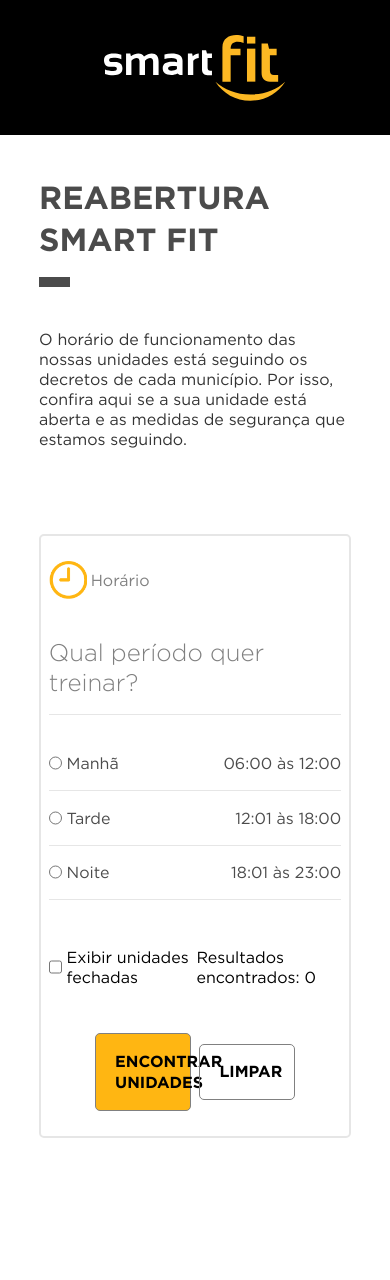
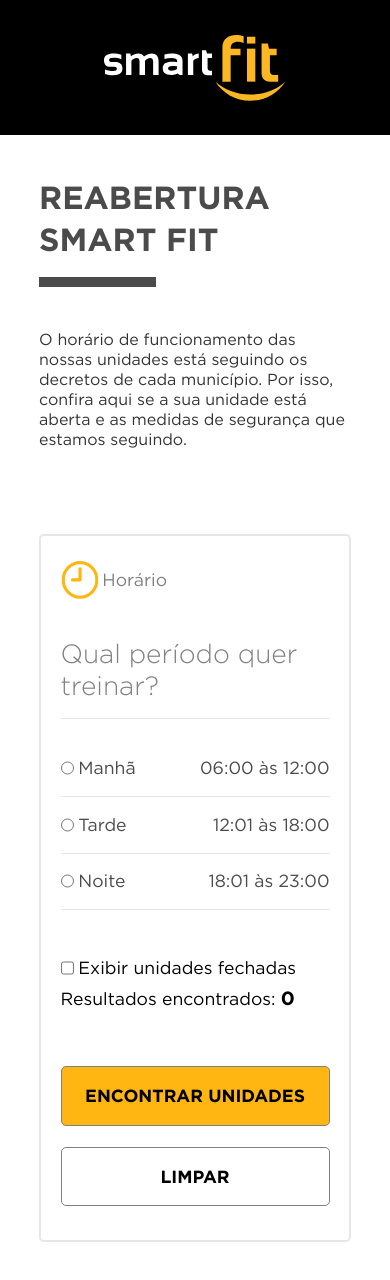
Before and after one commit to gabriel-mns/smartfit-challenge, an Angular app: page / in a window 390 px wide. Shown: the top 1280 px of the page. Before the commit the page ends 1180 px from the top, so only its background shows below. Built offline with nearby package versions, Linux system fonts and the light colour scheme.

Commit message:
feat: adicionado responsividade ao formulário

```diff
--- a/src/app/components/form/form.component.html
+++ b/src/app/components/form/form.component.html
@@ -44,7 +44,7 @@
                 <label for="mostrarFechadas">Exibir unidades fechadas</label>
             </div>
             <div class="direita">
-                Resultados encontrados: {{resultados.length}}
+                Resultados encontrados: <span>{{resultados.length}}</span>
             </div>
         </div>
 
--- a/src/app/components/form/form.component.scss
+++ b/src/app/components/form/form.component.scss
@@ -1,4 +1,6 @@
 form{
+
+    font-size: 1.1rem;
 
     display: flex;
     flex-direction: column;
@@ -62,24 +64,31 @@ form{
             justify-content:space-between;
             margin: 3vh 0vw;
 
+            .direita span{
+                font-weight: bold;
+                font-size: 1.2rem;
+            }
+
         }
 
         .opcoes{
 
             display: flex;
-            align-items: center;
+            align-items: stretch;
             justify-content: center;
             gap:2vw;
 
             button{
+
                 width: 33%;
                 padding: 2vh 5vw ;
-                font-size: 1rem;
+                font-size: 1.1rem;
                 text-transform: uppercase;
                 font-weight: 700;
                 border: 1px solid var(--light-grey);
                 border-radius: 5px;
                 cursor: pointer;
+
 
             }
 
@@ -103,3 +112,34 @@ form{
     gap: 0.3rem;
 
 }
+
+@media(max-width: 768px){
+
+    form
+    .form-body{
+
+        padding: 3vh 5vw;
+
+        .linha-final{
+
+            padding: 0vh 0;
+            flex-direction: column;
+            gap: 0.75vh;
+
+        }
+
+        .opcoes{
+
+            flex-direction: column;
+            gap: 0.5vh;
+
+            button{
+                width: 100%;
+                margin: 1vh 0;
+            }
+
+        }
+    }
+
+
+}
--- a/src/app/components/header/header.component.scss
+++ b/src/app/components/header/header.component.scss
@@ -47,3 +47,12 @@
     }
 
 }
+
+
+@media(max-width: 768px){
+
+    .texto-div .titulo-div #linha-divisoria{
+        width: 30vw;
+    }
+
+}
```
